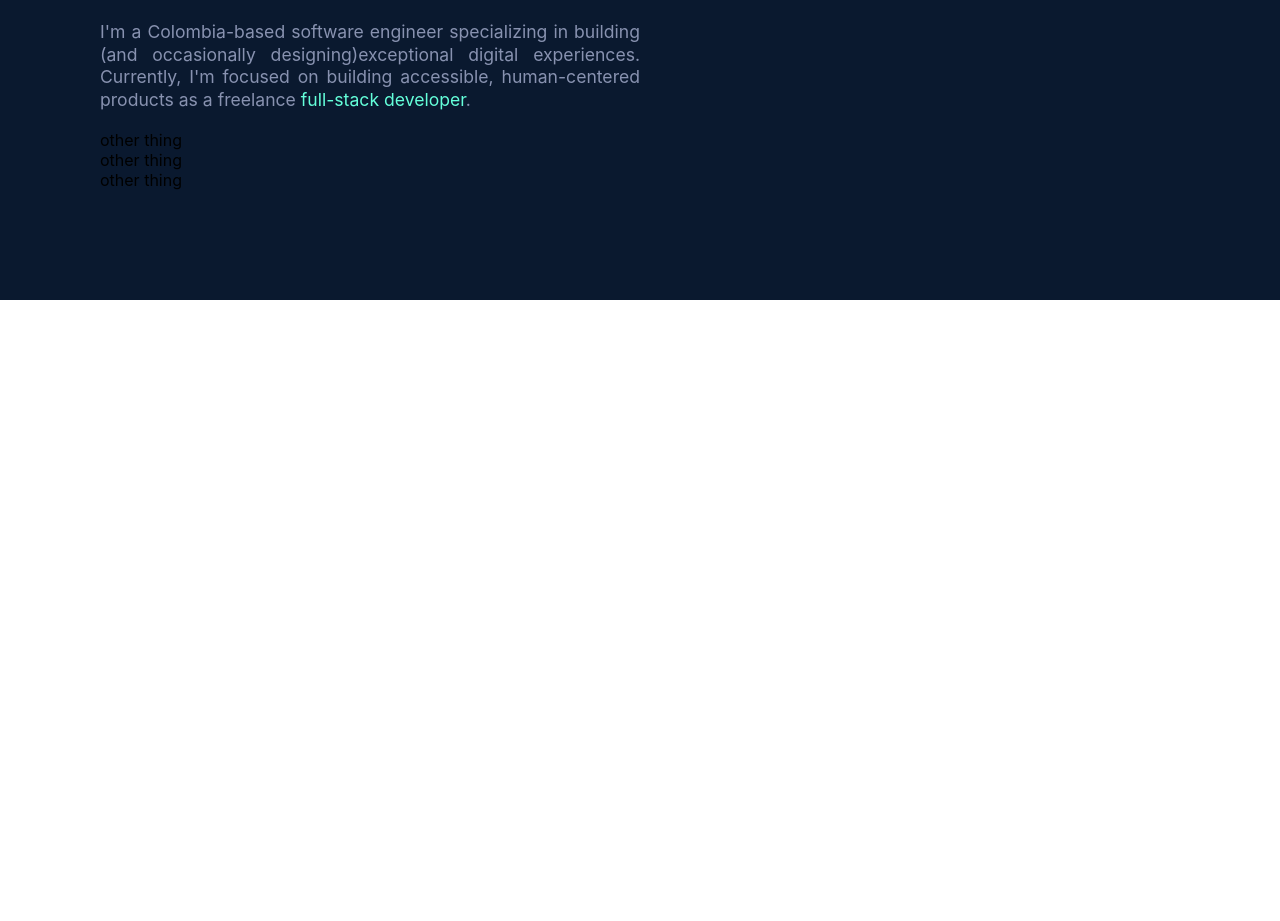
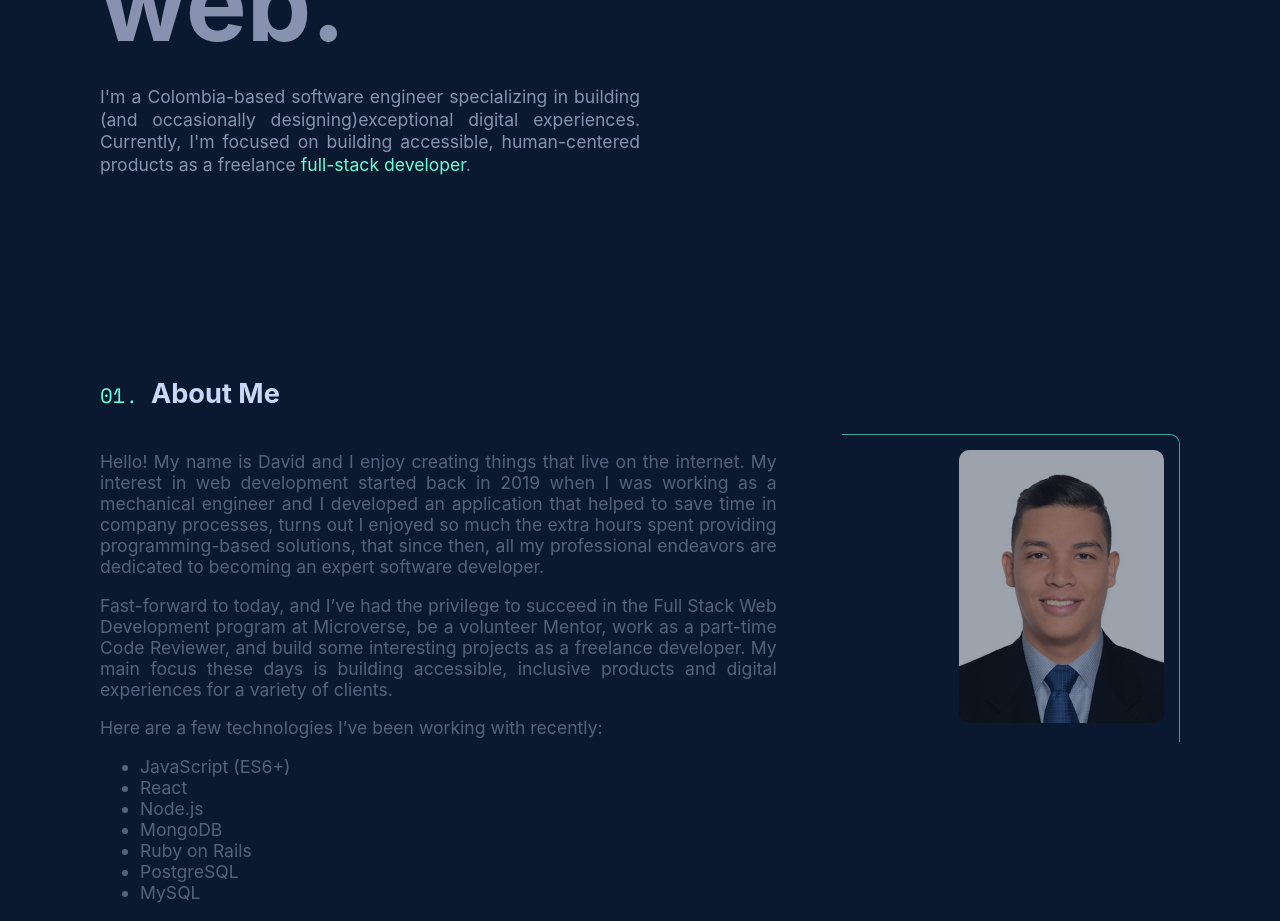
Before and after one commit to petudeveloper/portafolio, a React (Create React App) app: page / in a window 1280 px wide. Shown: the part 500-1421 px from the top of the page. Before the commit the page ends 800 px from the top, so only its background shows below. Built offline with nearby package versions, Linux system fonts and the light colour scheme.

Commit message:
Add About me section

```diff
--- a/src/App.js
+++ b/src/App.js
@@ -1,14 +1,13 @@
 import NavBar from './components/NavBar/NavBar';
 import Introduction from './components/Introduction/Introduction';
+import AboutMe from './components/AboutMe/AboutMe';
 
 const App = () => (
   <div className="App">
     <NavBar />
     <div className="content">
       <Introduction />
-      <div>other thing</div>
-      <div>other thing</div>
-      <div>other thing</div>
+      <AboutMe />
     </div>
   </div>
 );
--- /dev/null
+++ b/src/components/AboutMe/AboutMe.js
@@ -0,0 +1,34 @@
+import styles from './aboutMe.module.css'
+
+const AboutMe = () => (
+  <section className={styles.container}>
+    <h2 className={styles.numberedHeading}>About Me</h2>
+    <div className={styles.content}>
+      <div>
+        <p>
+          Hello! My name is David and I enjoy creating things that live on the internet. My interest in web development started back in 2019 when I was working as a mechanical engineer and I developed an application that helped to save time in company processes, turns out I enjoyed so much the extra hours spent providing programming-based solutions, that since then, all my professional endeavors are dedicated to becoming an expert software developer.
+        </p>
+        <p>
+          Fast-forward to today, and I’ve had the privilege to succeed in the Full Stack Web Development program at Microverse, be a volunteer Mentor, work as a part-time Code Reviewer, and build some interesting projects as a freelance developer. My main focus these days is building accessible, inclusive products and digital experiences for a variety of clients.
+        </p>
+        <p>
+          Here are a few technologies I’ve been working with recently:
+        </p>
+        <ul>
+          <li>JavaScript (ES6+)</li>
+          <li>React</li>
+          <li>Node.js</li>
+          <li>MongoDB</li>
+          <li>Ruby on Rails</li>
+          <li>PostgreSQL</li>
+          <li>MySQL</li>
+        </ul>
+      </div>
+      <div className={styles.imageContainer}>
+        <img className={styles.img} src="./images/foto-David.jpg" alt="David Alvarez" />
+      </div>
+    </div>
+  </section>
+);
+
+export default AboutMe;
--- /dev/null
+++ b/src/components/AboutMe/aboutMe.module.css
@@ -0,0 +1,48 @@
+.numberedHeading::before {
+  color: var(--light-blue);
+  counter-increment: section 1;
+  content: "0" counter(section) ". ";
+  font-family: var(--font-mono);
+  font-weight: normal;
+  font-size: 1.3rem;
+}
+
+.numberedHeading {
+  color: var(--lightest-slate);
+  font-size: 1.7rem;
+}
+
+.container {
+  margin: 200px 0;
+}
+
+.content:hover {
+  transform: scale(1.1);
+  opacity: 1;
+}
+
+.content {
+  color: var(--medium-blue);
+  text-align: justify;
+  font-size: 1.1rem;
+  display: grid;
+  gap: 65px;
+  grid-template-columns: 2fr 1fr;
+  opacity: 0.6;
+}
+
+.imageContainer {
+  position: relative;
+  padding: 15px;
+  border-right: solid 1px var(--light-blue);
+  border-top: solid 1px var(--light-blue);
+  text-align: right;
+  border-radius: 0 10px 0 0;
+  height: fit-content;
+}
+
+.img {
+  width: 100%;
+  border-radius: 10px;
+  max-width: 205px;
+}
--- a/src/components/Introduction/introduction.module.css
+++ b/src/components/Introduction/introduction.module.css
@@ -1,6 +1,10 @@
+.container {
+  margin-top: 100px;
+}
+
 .h1,
-h2,
-h3 {
+.h2,
+.h3 {
   line-height: 0.9;
 }
 
--- a/src/index.css
+++ b/src/index.css
@@ -24,11 +24,12 @@ body {
     sans-serif;
   -webkit-font-smoothing: antialiased;
   -moz-osx-font-smoothing: grayscale;
+  counter-reset: section;
+  height: 100vh;
 }
 
 .App {
   background-color: var(--dark-blue);
-  height: 100vh;
 }
 
 code {
```
Also changed, not shown: public/images/foto-David.jpg (added).
